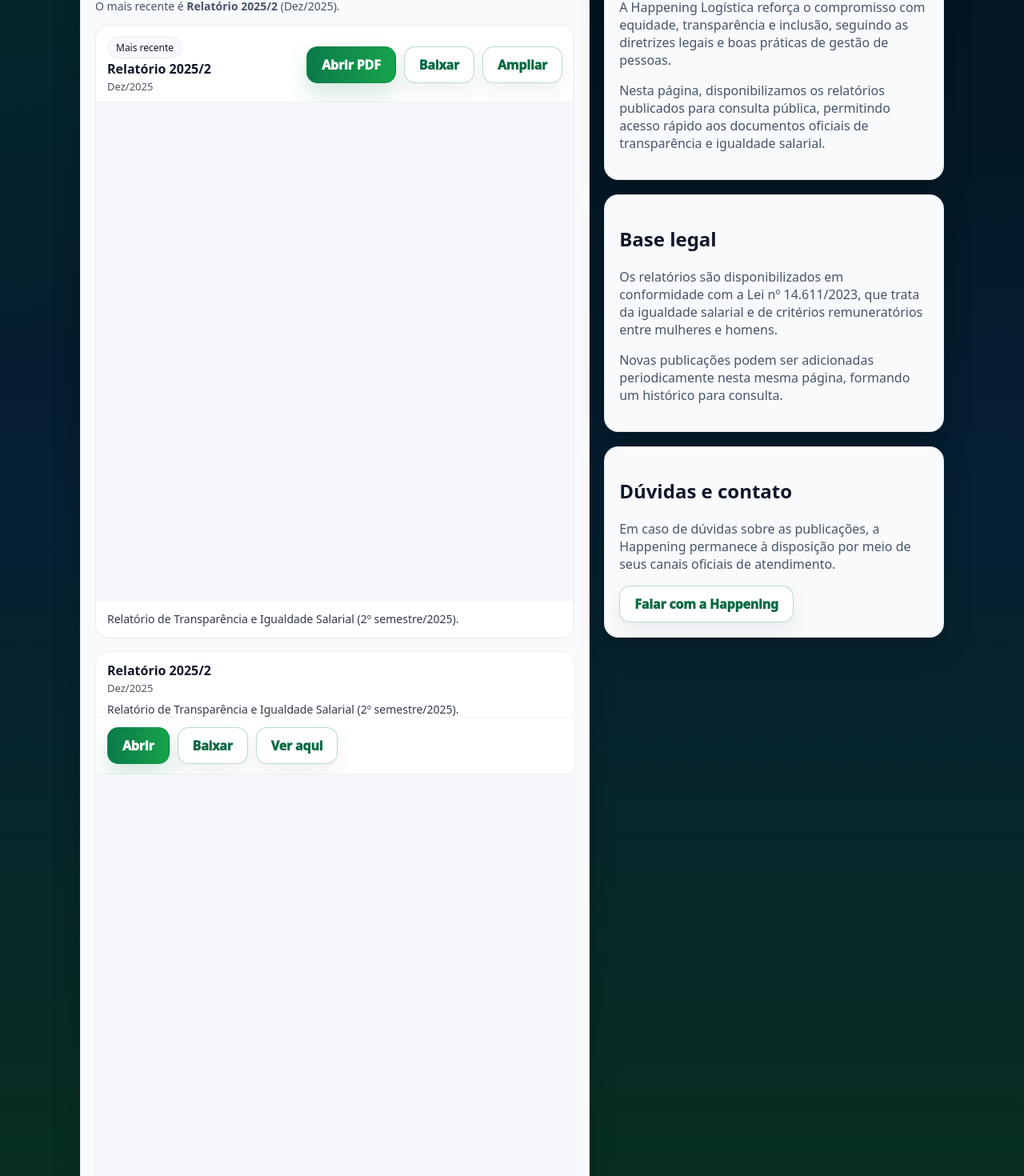
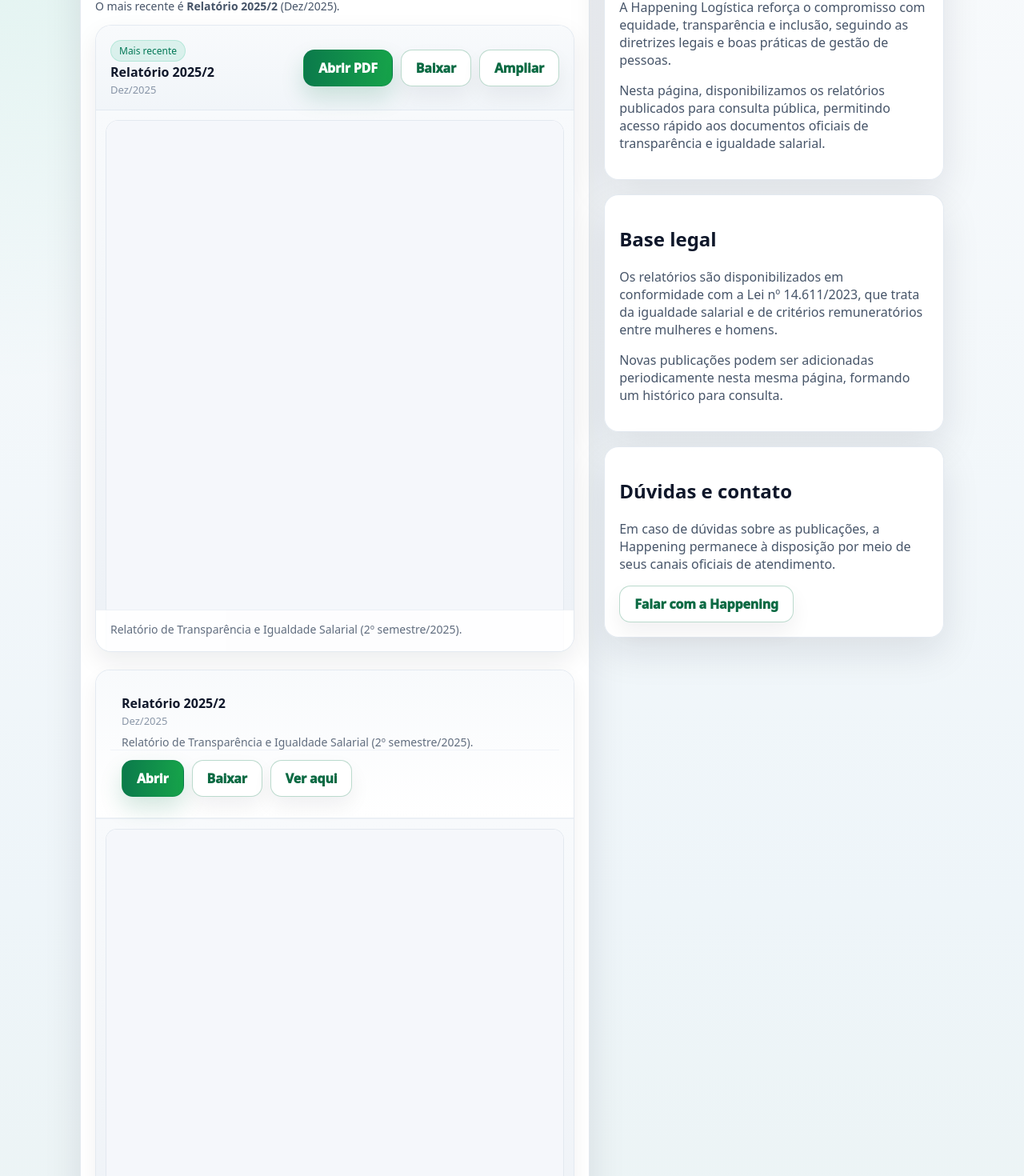
Before and after one commit to happeningti/site-happening, a Next.js app: page /transparencia in a window 1280 px wide. Shown: the part 540-2010 px from the top of the page at 80% size. Built offline with nearby package versions, Linux system fonts and the light colour scheme.

Commit message:
Atualiza transparência com histórico 2024 e 2025

```diff
--- a/app/transparencia/page.tsx
+++ b/app/transparencia/page.tsx
@@ -11,17 +11,18 @@
 const RELATORIOS: Relatorio[] = [
   {
     titulo: "Relatório 2025/2",
-    arquivo: "/transparencia/relatorio-2025-2.pdf",
+    arquivo: "/transparencia/relatorio-2025-02.pdf",
     data: "2025-12-01",
     descricao:
       "Relatório de Transparência e Igualdade Salarial (2º semestre/2025).",
   },
-  // {
-  //   titulo: "Relatório 2026/1",
-  //   arquivo: "/transparencia/relatorio-2026-1.pdf",
-  //   data: "2026-06-01",
-  //   descricao: "Relatório de Transparência e Igualdade Salarial (1º semestre/2026).",
-  // },
+  {
+    titulo: "Relatório 2024/2",
+    arquivo: "/transparencia/relatorio-2024-2.pdf",
+    data: "2024-12-01",
+    descricao:
+      "Relatório de Transparência e Igualdade Salarial (2º semestre/2024).",
+  },
 ];
 
 function formatarMesAno(iso: string) {
@@ -40,6 +41,7 @@
     "Nov",
     "Dez",
   ];
+
   const mm = Math.max(1, Math.min(12, Number(m || "1")));
   return `${meses[mm - 1]}/${y}`;
 }
@@ -57,7 +59,9 @@
         <div className="transparenciaHeroBg" />
         <div className="transparenciaHeroContent">
           <div className="badge">Transparência</div>
+
           <h1>Relatório de Transparência e Igualdade Salarial</h1>
+
           <p>
             Em conformidade com a Lei 14.611/2023, disponibilizamos nossos
             relatórios de transparência e igualdade salarial.
@@ -67,6 +71,7 @@
             <a className="btnPrim" href="#relatorios">
               Ver relatórios
             </a>
+
             <Link className="btnSec" href="/contato">
               Falar com a Happening
             </Link>
@@ -79,7 +84,7 @@
         id="relatorios"
         style={{
           background:
-            "radial-gradient(circle at top left, rgba(0,145,90,0.20), transparent 28%), linear-gradient(180deg, #03131f 0%, #052033 45%, #08311f 100%)",
+            "radial-gradient(circle at top left, rgba(16,185,129,0.10), transparent 22%), linear-gradient(180deg, #f8fafc 0%, #eef5f9 50%, #e7f1ec 100%)",
           padding: "56px 0 72px",
         }}
       >
@@ -87,18 +92,16 @@
           <div
             className="transparenciaCard"
             style={{
-    background: "#f8fafc",
-    border: "1px solid rgba(226,232,240,0.9)",
-    boxShadow: "0 12px 34px rgba(0,0,0,0.22)",
+              background: "rgba(255,255,255,0.96)",
+              border: "1px solid rgba(226,232,240,0.95)",
+              boxShadow: "0 18px 48px rgba(15,23,42,0.10)",
               color: "#0f172a",
+              backdropFilter: "blur(8px)",
             }}
           >
-            <h2>Relatórios publicados</h2>
+            <h2 style={{ color: "#0f172a" }}>Relatórios publicados</h2>
 
-            <p
-              className="transparenciaHint"
-              style={{ color: "#475569" }}
-            >
+            <p className="transparenciaHint" style={{ color: "#475569" }}>
               {maisRecente ? (
                 <>
                   O mais recente é <strong>{maisRecente.titulo}</strong> (
@@ -110,14 +113,48 @@
             </p>
 
             {maisRecente ? (
-              <div className="transparenciaViewer">
-                <div className="transparenciaViewerHeader">
+              <div
+                className="transparenciaViewer"
+                style={{
+                  background: "#ffffff",
+                  border: "1px solid rgba(226,232,240,0.9)",
+                  borderRadius: 20,
+                  overflow: "hidden",
+                  boxShadow: "0 12px 30px rgba(15,23,42,0.08)",
+                }}
+              >
+                <div
+                  className="transparenciaViewerHeader"
+                  style={{
+                    background:
+                      "linear-gradient(180deg, rgba(248,250,252,0.98) 0%, rgba(241,245,249,0.98) 100%)",
+                    borderBottom: "1px solid rgba(226,232,240,0.9)",
+                    padding: "18px 18px 16px",
+                  }}
+                >
                   <div className="transparenciaViewerTitle">
-                    <span className="pillMini">Mais recente</span>
-                    <div className="transparenciaViewerName">
+                    <span
+                      className="pillMini"
+                      style={{
+                        background: "rgba(16,185,129,0.12)",
+                        color: "#047857",
+                        border: "1px solid rgba(16,185,129,0.18)",
+                      }}
+                    >
+                      Mais recente
+                    </span>
+
+                    <div
+                      className="transparenciaViewerName"
+                      style={{ color: "#0f172a" }}
+                    >
                       {maisRecente.titulo}
                     </div>
-                    <div className="transparenciaViewerMeta">
+
+                    <div
+                      className="transparenciaViewerMeta"
+                      style={{ color: "#64748b" }}
+                    >
                       {formatarMesAno(maisRecente.data)}
                     </div>
                   </div>
@@ -131,9 +168,11 @@
                     >
                       Abrir PDF
                     </a>
+
                     <a className="btnSec" href={maisRecente.arquivo} download>
                       Baixar
                     </a>
+
                     <a
                       className="btnSec"
                       href={maisRecente.arquivo}
@@ -145,38 +184,109 @@
                   </div>
                 </div>
 
-                <div className="transparenciaIframeWrap">
+                <div
+                  className="transparenciaIframeWrap"
+                  style={{
+                    background:
+                      "linear-gradient(180deg, #f8fafc 0%, #eef2f7 100%)",
+                    padding: 12,
+                  }}
+                >
+                  <div
+                    style={{
+                      background: "#ffffff",
+                      borderRadius: 16,
+                      overflow: "hidden",
+                      border: "1px solid rgba(226,232,240,0.95)",
+                      boxShadow: "inset 0 1px 0 rgba(255,255,255,0.8)",
+                    }}
+                  >
                     <iframe
                       className="transparenciaIframe"
                       src={maisRecente.arquivo}
                       title={`Visualizador - ${maisRecente.titulo}`}
+                      style={{
+                        background: "#ffffff",
+                        border: "none",
+                        minHeight: 720,
+                      }}
                     />
+                  </div>
                 </div>
 
                 {maisRecente.descricao ? (
-                  <p className="transparenciaViewerDesc">
+                  <p
+                    className="transparenciaViewerDesc"
+                    style={{
+                      color: "#475569",
+                      padding: "14px 18px 18px",
+                      margin: 0,
+                      borderTop: "1px solid rgba(226,232,240,0.7)",
+                      background: "#ffffff",
+                    }}
+                  >
                     {maisRecente.descricao}
                   </p>
                 ) : null}
               </div>
             ) : (
-              <div className="transparenciaEmpty">
+              <div
+                className="transparenciaEmpty"
+                style={{
+                  background: "#ffffff",
+                  border: "1px solid rgba(226,232,240,0.9)",
+                  borderRadius: 18,
+                  color: "#475569",
+                  boxShadow: "0 10px 24px rgba(15,23,42,0.06)",
+                }}
+              >
                 Nenhum relatório publicado ainda. Assim que você subir um PDF em{" "}
                 <code>/public/transparencia/</code>, ele aparecerá aqui.
               </div>
             )}
 
             {relatoriosOrdenados.length > 0 ? (
-              <div className="transparenciaList">
+              <div className="transparenciaList" style={{ marginTop: 22 }}>
                 {relatoriosOrdenados.map((r, idx) => (
-                  <div className="transparenciaItem" key={`${r.arquivo}-${idx}`}>
+                  <div
+                    className="transparenciaItem"
+                    key={`${r.arquivo}-${idx}`}
+                    style={{
+                      background: "#ffffff",
+                      border: "1px solid rgba(226,232,240,0.9)",
+                      borderRadius: 18,
+                      overflow: "hidden",
+                      boxShadow: "0 10px 24px rgba(15,23,42,0.06)",
+                    }}
+                  >
+                    <div
+                      style={{
+                        padding: "18px 18px 14px",
+                        borderBottom: "1px solid rgba(226,232,240,0.7)",
+                        background:
+                          "linear-gradient(180deg, rgba(248,250,252,0.98) 0%, rgba(255,255,255,0.98) 100%)",
+                      }}
+                    >
                       <div className="transparenciaItemLeft">
-                      <div className="transparenciaItemTitle">{r.titulo}</div>
-                      <div className="transparenciaItemMeta">
+                        <div
+                          className="transparenciaItemTitle"
+                          style={{ color: "#0f172a" }}
+                        >
+                          {r.titulo}
+                        </div>
+
+                        <div
+                          className="transparenciaItemMeta"
+                          style={{ color: "#64748b" }}
+                        >
                           {formatarMesAno(r.data)}
                         </div>
+
                         {r.descricao ? (
-                        <div className="transparenciaItemDesc">
+                          <div
+                            className="transparenciaItemDesc"
+                            style={{ color: "#475569" }}
+                          >
                             {r.descricao}
                           </div>
                         ) : null}
@@ -191,20 +301,45 @@
                         >
                           Abrir
                         </a>
+
                         <a className="btnSec" href={r.arquivo} download>
                           Baixar
                         </a>
+
                         <a className="btnSec" href={`#pdf-${idx}`}>
                           Ver aqui
                         </a>
                       </div>
+                    </div>
 
-                    <div className="transparenciaItemPreview" id={`pdf-${idx}`}>
+                    <div
+                      className="transparenciaItemPreview"
+                      id={`pdf-${idx}`}
+                      style={{
+                        background:
+                          "linear-gradient(180deg, #f8fafc 0%, #eef2f7 100%)",
+                        padding: 12,
+                      }}
+                    >
+                      <div
+                        style={{
+                          background: "#ffffff",
+                          borderRadius: 14,
+                          overflow: "hidden",
+                          border: "1px solid rgba(226,232,240,0.95)",
+                        }}
+                      >
                         <iframe
                           className="transparenciaIframeMini"
                           src={r.arquivo}
                           title={`Preview - ${r.titulo}`}
+                          style={{
+                            background: "#ffffff",
+                            border: "none",
+                            minHeight: 420,
+                          }}
                         />
+                      </div>
                     </div>
                   </div>
                 ))}
@@ -222,18 +357,21 @@
             <div
               className="transparenciaCard"
               style={{
-      background: "#f8fafc",
-      border: "1px solid rgba(226,232,240,0.9)",
-      boxShadow: "0 12px 34px rgba(0,0,0,0.22)",
+                background: "rgba(255,255,255,0.96)",
+                border: "1px solid rgba(226,232,240,0.95)",
+                boxShadow: "0 18px 48px rgba(15,23,42,0.10)",
                 color: "#0f172a",
+                backdropFilter: "blur(8px)",
               }}
             >
               <h2 style={{ color: "#0f172a" }}>Sobre a publicação</h2>
+
               <p style={{ color: "#475569" }}>
                 A Happening Logística reforça o compromisso com equidade,
                 transparência e inclusão, seguindo as diretrizes legais e boas
                 práticas de gestão de pessoas.
               </p>
+
               <p style={{ color: "#475569" }}>
                 Nesta página, disponibilizamos os relatórios publicados para
                 consulta pública, permitindo acesso rápido aos documentos
@@ -244,18 +382,21 @@
             <div
               className="transparenciaCard"
               style={{
-      background: "#f8fafc",
-      border: "1px solid rgba(226,232,240,0.9)",
-      boxShadow: "0 12px 34px rgba(0,0,0,0.22)",
+                background: "rgba(255,255,255,0.96)",
+                border: "1px solid rgba(226,232,240,0.95)",
+                boxShadow: "0 18px 48px rgba(15,23,42,0.10)",
                 color: "#0f172a",
+                backdropFilter: "blur(8px)",
               }}
             >
               <h2 style={{ color: "#0f172a" }}>Base legal</h2>
+
               <p style={{ color: "#475569" }}>
                 Os relatórios são disponibilizados em conformidade com a Lei nº
                 14.611/2023, que trata da igualdade salarial e de critérios
                 remuneratórios entre mulheres e homens.
               </p>
+
               <p style={{ color: "#475569" }}>
                 Novas publicações podem ser adicionadas periodicamente nesta
                 mesma página, formando um histórico para consulta.
@@ -265,17 +406,20 @@
             <div
               className="transparenciaCard"
               style={{
-      background: "#f8fafc",
-      border: "1px solid rgba(226,232,240,0.9)",
-      boxShadow: "0 12px 34px rgba(0,0,0,0.22)",
+                background: "rgba(255,255,255,0.96)",
+                border: "1px solid rgba(226,232,240,0.95)",
+                boxShadow: "0 18px 48px rgba(15,23,42,0.10)",
                 color: "#0f172a",
+                backdropFilter: "blur(8px)",
               }}
             >
               <h2 style={{ color: "#0f172a" }}>Dúvidas e contato</h2>
+
               <p style={{ color: "#475569" }}>
                 Em caso de dúvidas sobre as publicações, a Happening permanece à
                 disposição por meio de seus canais oficiais de atendimento.
               </p>
+
               <div style={{ marginTop: 14 }}>
                 <Link className="btnSec" href="/contato">
                   Falar com a Happening
```
Also changed, not shown: 2 other files (tests, documents, lock files or other folders). Lines whose indentation alone changed are shown as unchanged.
